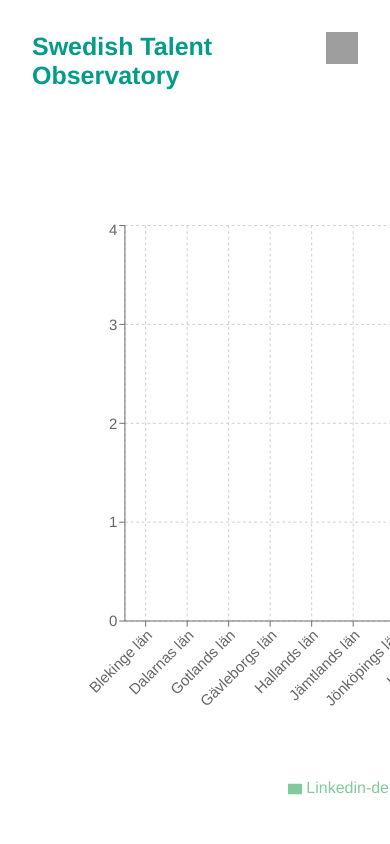
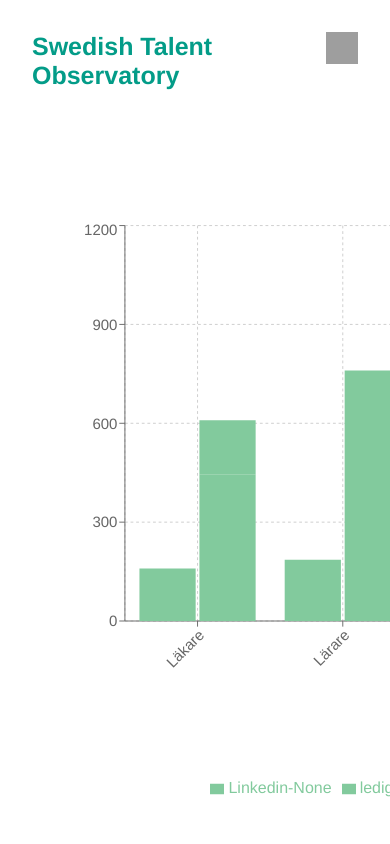
Before and after one commit to DiaHassan/II1305-Team-Echo, a React (Create React App) app in the folder Project/dashboard/: page /finder in a window 390 px wide. Shown: the top 844 px of the page. Built offline with nearby package versions, Linux system fonts and the light colour scheme; grey boxes are pictures that could not be loaded.

Commit message:
Update Tabletest.jsx

```diff
--- a/Project/dashboard/src/Presenters/Tabletest.jsx
+++ b/Project/dashboard/src/Presenters/Tabletest.jsx
@@ -1,6 +1,6 @@
 import React, { useState } from 'react';
 import axios from 'axios';
-import { BarChart, Bar, XAxis, YAxis, CartesianGrid, Tooltip, Legend,ResponsiveContainer } from 'recharts';
+import { BarChart, Bar, XAxis, YAxis, CartesianGrid, Tooltip, Legend, ResponsiveContainer } from 'recharts';
 // import {} from '@material-ui/core'; //test
 import { makeStyles } from '@material-ui/core/styles';
 
@@ -24,39 +24,47 @@ import { Grid } from '@mui/material';
 export default function Tabletest() {
 
     const data = [
-        {name: 'Blekinge län', value: 0},
-        {name: 'Dalarnas län', value: 0},
-        {name: 'Gotlands län', value:0},
-        {name: 'Gävleborgs län', value:0},
-        {name: 'Hallands län', value:0},
-        {name: 'Jämtlands län', value: 0},
-        {name: 'Jönköpings län', value: 0},
-        {name: 'Kalmar län', value:0},
-        {name: 'Kronobergs län', value: 0},
-        {name: 'Norrbottens län', value: 0},
-        {name: 'Skåne län', value: 0},
-        {name: 'Stockholms län', value: 0},
-        {name: 'Södermanlands län', value: 0},
-        {name: 'Uppsala län', value: 0},
-        {name: 'Värmlands län', value: 0},
-        {name: 'Västerbottens län', value: 0},
-        {name: 'Västernorrlands län', value: 0},
-        {name: 'Västmanlands län', value: 0},
-        {name: 'Västra Götalands län', value: 0},
-        {name: 'Örebro län', value: 0},
-        {name: 'Östergötlands län', value: 0}
+        { name: 'Blekinge län', value: 0 },
+        { name: 'Dalarnas län', value: 0 },
+        { name: 'Gotlands län', value: 0 },
+        { name: 'Gävleborgs län', value: 0 },
+        { name: 'Hallands län', value: 0 },
+        { name: 'Jämtlands län', value: 0 },
+        { name: 'Jönköpings län', value: 0 },
+        { name: 'Kalmar län', value: 0 },
+        { name: 'Kronobergs län', value: 0 },
+        { name: 'Norrbottens län', value: 0 },
+        { name: 'Skåne län', value: 0 },
+        { name: 'Stockholms län', value: 0 },
+        { name: 'Södermanlands län', value: 0 },
+        { name: 'Uppsala län', value: 0 },
+        { name: 'Värmlands län', value: 0 },
+        { name: 'Västerbottens län', value: 0 },
+        { name: 'Västernorrlands län', value: 0 },
+        { name: 'Västmanlands län', value: 0 },
+        { name: 'Västra Götalands län', value: 0 },
+        { name: 'Örebro län', value: 0 },
+        { name: 'Östergötlands län', value: 0 },
+    ];
+
+    const data2 = [
+        { name: 'Läkare', 'Linkedin-None': 159, 'ledigajobb-0': 445, 'ledigajobb-1': 7, 'ledigajobb-2': 157 },
+        { name: 'Lärare', 'Linkedin-None': 186, 'ledigajobb-0': 677, 'ledigajobb-2': 21, 'ledigajobb-3': 62 },
+        { name: 'Operatör', 'Linkedin-None': 62, 'ledigajobb-0': 58, 'ledigajobb-2': 2, 'ledigajobb-3': 2 },
+        { name: 'Projektledare', 'Linkedin-None': 95, 'ledigajobb-0': 500, 'ledigajobb-2': 1, 'ledigajobb-3': 4 },
+        { name: 'Sjuksköterska', 'Linkedin-None': 186, 'ledigajobb-0': 870, 'ledigajobb-1': 8, 'ledigajobb-2': 268 },
+        { name: 'Utvecklare', 'Linkedin-None': 54, 'ledigajobb-0': 324, 'ledigajobb-6': 35 }
     ];
 
     // Setting variables and useStates
-    const [result, setResult] = useState(data);
+    const [result, setResult] = useState(data2);
     const [job, setJob] = useState('')
     const [showLegend, setShowLegend] = useState(true); //test, du kan ta bort
 
+    const initialJobList = ["Ingenjör", "Utvecklare", "Läkare", "Sjuksköterska", "Lärare", "Operatör", "Tekniker", "Elektriker", "Projektledare", "Logistiker"]
+    const allCounties = ["Västmanlands län", "Västernorrlands län", "Västerbottens län", "Värmlands län", "Uppsala län", "Södermanlands län", "Stockholms län", "Skåne län", "Örebro län", "Norrbottens län", "Kalmar län", "Jönköpings län", "Jämtlands län", "Hallands län", "Gävleborgs län", "Gotlands län", "Dalarnas län", "Blekinge län", "Västra Götalands län", "Östergötlands län", "Kronobergs län"]
 
-    const initialJobList = ["Ingenjör","Utvecklare","Läkare","Sjuksköterska","Lärare","Operatör","Tekniker","Elektriker","Projektledare","Logistiker"]
-    const allCounties = ["Västmanlands län","Västernorrlands län","Västerbottens län","Värmlands län","Uppsala län","Södermanlands län","Stockholms län","Skåne län","Örebro län","Norrbottens län","Kalmar län","Jönköpings län","Jämtlands län","Hallands län","Gävleborgs län","Gotlands län","Dalarnas län","Blekinge län","Västra Götalands län","Östergötlands län","Kronobergs län"]
-
-    const [activeList , setActivelist] = useState([false,false,false,false,false,false,false,false,false])
+    const [activeList, setActivelist] = useState([false, false, false, false, false, false, false, false, false])
     const [joblist, setJobList] = useState(initialJobList)
     const [county, setCounty] = useState('Västmanlands län')
     //Checkboxes
@@ -70,6 +78,8 @@ export default function Tabletest() {
     const [option4, setOption4] = React.useState(false);
     const [option5, setOption5] = React.useState(false);
     const [option6, setOption6] = React.useState(false);
+
+    const [optionRadio, setOptionRadio] = React.useState(null);
 
     // Handlers both onClick and onChange
     const handleChange = (event) => {
@@ -108,6 +118,10 @@ export default function Tabletest() {
         setJobList(event.target.value);
     };
 
+    const handleParams = (event) => {
+        setOptionRadio(event.target.value);
+    }
+
 
     const myListElements = allCounties.map((item) => {
         return <MenuItem value={item} key={item}>{item}</MenuItem>;
@@ -131,7 +145,7 @@ export default function Tabletest() {
         const dict = [];
         for (let i = 0; i < list.length; i++) {
             const row = list[i];
-          const entry = {name: row[0]};
+            const entry = { name: row[0] };
             for (let j = 1; j < row.length; j++) {
                 const category = row[j][0];
                 for (let k = 1; k < row[j].length; k++) {
@@ -144,24 +158,42 @@ export default function Tabletest() {
         }
         return dict;
     }
+
+    function dictToColumns(dict) {
+        const columns = {};
+        for (let i = 0; i < dict.length; i++) {
+            for (const [key, value] of Object.entries(dict[i])) {
+                const parts = key.split("-");
+                if (parts[0] != "name") {
+                    if (!(parts[0] in columns)) {
+                        columns[parts[0]] = {};
+                    }
+                    columns[parts[0]][key] = true;
+                }
+
+            }
+        }
+        return columns;
+    }
+
     const handleClick = () => {
         const srcs = []
-        if (activeList[0]){
+        if (activeList[0]) {
             srcs.push('Linkedin')
         }
-        if (activeList[1]){
+        if (activeList[1]) {
             srcs.push('platsbanken')
         }
-        if (activeList[2]){
+        if (activeList[2]) {
             srcs.push('ledigajobb')
         }
         const queryTbs = []
         queryTbs.push(srcs)
         queryTbs.push(county)
         queryTbs.push(joblist)
-        queryTbs.push('employment_type')
+        queryTbs.push(optionRadio)
         console.log(queryTbs)
-        axios.post('http://localhost:8888/why',{job:queryTbs})
+        axios.post('http://localhost:8888/why', { job: queryTbs })
             .then(response => setResult(listToDict(response.data.number)))
             .catch(error => console.log(error));
         console.log((result));
@@ -212,7 +244,7 @@ export default function Tabletest() {
         "Kelly Snyder"
     ];
 
-     const handleChanges= (event) => {
+    const handleChanges = (event) => {
         const value = event.target.value;
         if (value[value.length - 1] === "all") {
             setJobList(joblist.length === initialJobList.length ? [] : initialJobList);
@@ -221,6 +253,19 @@ export default function Tabletest() {
         setJobList(value);
         console.log(value)
     };
+
+
+    const getBars = (InputColumns) => {
+        const bars = [];
+        if (InputColumns != undefined) {
+            for (const [source, col] of Object.entries(InputColumns)) {
+                for (const [barName, trueValue] of Object.entries(col)) {
+                    bars.push([barName, source]);
+                }
+            }
+        }
+        return bars.map((bar) => <Bar dataKey={bar[0]} stackId={bar[1]}  fill="#82ca9d" />);
+    }
 
 
     //   --------------- Handle 'Gray out' functionlity:
@@ -237,7 +282,7 @@ export default function Tabletest() {
 
 
     //insert all sources. Format 'sourcename': defaultValue
-    const [inputs, setInputs] = useState({ platsbanken: defaultValue, linkedin: defaultValue,  ledigajobb:defaultValue});
+    const [inputs, setInputs] = useState({ platsbanken: defaultValue, linkedin: defaultValue, ledigajobb: defaultValue });
 
     // Handles any changes to the source buttons
     const handleSource = (event) => {
@@ -295,14 +340,15 @@ export default function Tabletest() {
             {/* <ResponsiveContainer > */}
             <BarChart width={1000} height={600} data={result}>
                 <CartesianGrid strokeDasharray="3 3" />
-        <XAxis dataKey="name" height={150}  interval={0} angle={-45} textAnchor="end"/>
+                <XAxis dataKey="name" height={150} interval={0} angle={-45} textAnchor="end" />
                 <YAxis />
                 <Tooltip />
                 <Legend />
-        <Bar dataKey="Linkedin-deltid" stackId="a"  fill="#82ca9d" />
-        <Bar dataKey="Linkedin-heltid" stackId="a"  fill="#308446" />
-        <Bar dataKey="ledigajobb-deltid" stackId="b"  fill="#ffc658" />
-        <Bar dataKey="ledigajobb-heltid" stackId="b"  fill="#E55137" />
+                {getBars(dictToColumns(result))}
+                {/* <Bar dataKey="Linkedin-deltid" stackId="a" fill="#82ca9d" />
+                <Bar dataKey="Linkedin-heltid" stackId="a" fill="#308446" />
+                <Bar dataKey="ledigajobb-deltid" stackId="b" fill="#ffc658" />
+                <Bar dataKey="ledigajobb-heltid" stackId="b" fill="#E55137" /> */}
             </BarChart>
             {/* </ResponsiveContainer> */}
 
@@ -316,7 +362,7 @@ export default function Tabletest() {
                                 checked={linkedinCB}
                                 onChange={handleCheckboxliChange}
                                 // inputProps={{ 'aria-label': 'controlled' }}
-                    color= 'default'
+                                color='default'
                                 name="linkedin"
                                 value={JSON.stringify({
                                     employment_type: false
@@ -331,7 +377,7 @@ export default function Tabletest() {
                                     seniority: false,
                                     drivers_license: false
                                 })}
-                    /> } label="Platsbanken" />
+                            />} label="Platsbanken" />
                             <FormControlLabel control={<Checkbox
                                 checked={ledigaCB}
                                 onChange={handleCheckboxljChange}
@@ -341,7 +387,7 @@ export default function Tabletest() {
                                     prerequirements: false,
                                     employment_type: false
                                 })}
-                    /> } label="Lediga jobb" />
+                            />} label="Lediga jobb" />
                         </FormGroup>
                     </FormControl>
 
@@ -374,7 +420,7 @@ export default function Tabletest() {
                                     onChange={handleChanges}
                                     renderValue={(joblist) => joblist.join(", ")}
                                     // MenuProps={MenuProps}
-                            maxwidth = "100"
+                                    maxwidth="100"
                                 >
                                     <MenuItem
                                         value="all"
@@ -404,28 +450,28 @@ export default function Tabletest() {
 
                                 <Grid container rowSpacing={1} columnSpacing={{ xs: 1, sm: 2, md: 3 }}>
                                     <Grid item xs={6}>
-                                        <FormControlLabel value="option1" control={<Radio size="small" />} label="Employment type"
-                                        disabled={inputs.platsbanken.employment_type && inputs.linkedin.employment_type && inputs.ledigajobb.employment_type ? false : true}/>
+                                        <FormControlLabel value="employment_type" control={<Radio size="small" />} label="Employment type" onChange={handleParams}
+                                            disabled={inputs.platsbanken.employment_type && inputs.linkedin.employment_type && inputs.ledigajobb.employment_type ? false : true} />
                                     </Grid>
                                     <Grid item xs={6}>
-                                        <FormControlLabel value="option2" control={<Radio size="small" />} label="Duration"
-                                        disabled={inputs.platsbanken.duration && inputs.linkedin.duration && inputs.ledigajobb.duration ? false : true}/>
+                                        <FormControlLabel value="duration" control={<Radio size="small" />} label="Duration" onChange={handleParams}
+                                            disabled={inputs.platsbanken.duration && inputs.linkedin.duration && inputs.ledigajobb.duration ? false : true} />
                                     </Grid>
                                     <Grid item xs={6}>
-                                        <FormControlLabel value="option3" control={<Radio size="small" />} label="Seniority"
-                                        disabled={inputs.platsbanken.seniority && inputs.linkedin.seniority && inputs.ledigajobb.seniority ? false : true}/>
+                                        <FormControlLabel value="seniority" control={<Radio size="small" />} label="Seniority" onChange={handleParams}
+                                            disabled={inputs.platsbanken.seniority && inputs.linkedin.seniority && inputs.ledigajobb.seniority ? false : true} />
                                     </Grid>
                                     <Grid item xs={6}>
-                                        <FormControlLabel value="option4" control={<Radio size="small" />} label="Prerequirements"
-                                        disabled={inputs.platsbanken.prerequirements && inputs.linkedin.prerequirements && inputs.ledigajobb.prerequirements ? false : true}/>
+                                        <FormControlLabel value="requirement" control={<Radio size="small" />} label="Prerequirements" onChange={handleParams}
+                                            disabled={inputs.platsbanken.prerequirements && inputs.linkedin.prerequirements && inputs.ledigajobb.prerequirements ? false : true} />
                                     </Grid>
                                     <Grid item xs={6}>
-                                        <FormControlLabel value="option5" control={<Radio size="small" />} label="Years of experience"
-                                        disabled={inputs.platsbanken.years_of_experience && inputs.linkedin.years_of_experience && inputs.ledigajobb.years_of_experience ? false : true}/>
+                                        <FormControlLabel value="years_of_experience" control={<Radio size="small" />} label="Years of experience" onChange={handleParams}
+                                            disabled={inputs.platsbanken.years_of_experience && inputs.linkedin.years_of_experience && inputs.ledigajobb.years_of_experience ? false : true} />
                                     </Grid>
                                     <Grid item xs={6}>
-                                        <FormControlLabel value="option6" control={<Radio size="small" />} label="Driver's license"
-                                        disabled={inputs.platsbanken.drivers_license && inputs.linkedin.drivers_license && inputs.ledigajobb.drivers_license ? false : true}/>
+                                        <FormControlLabel value="null" control={<Radio size="small" />} label="Driver's license" onChange={handleParams}
+                                            disabled={inputs.platsbanken.drivers_license && inputs.linkedin.drivers_license && inputs.ledigajobb.drivers_license ? false : true} />
                                     </Grid>
                                 </Grid>
                             </FormControl>
```
Lines whose indentation alone changed are shown as unchanged.
